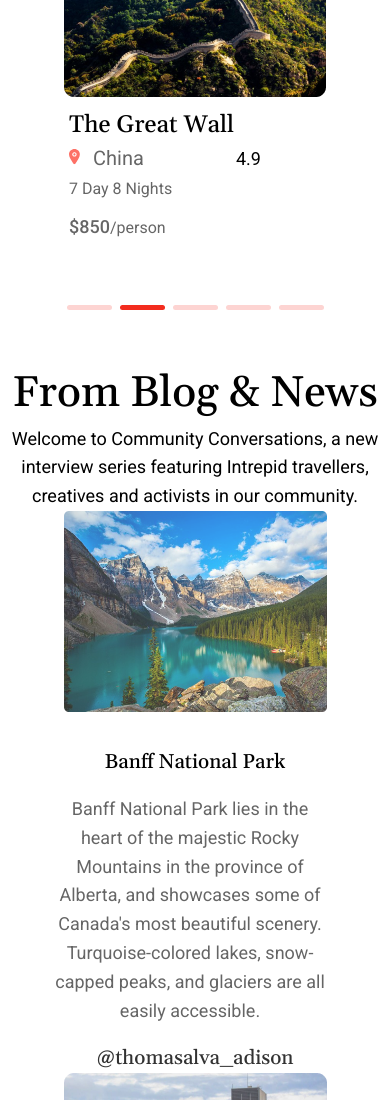
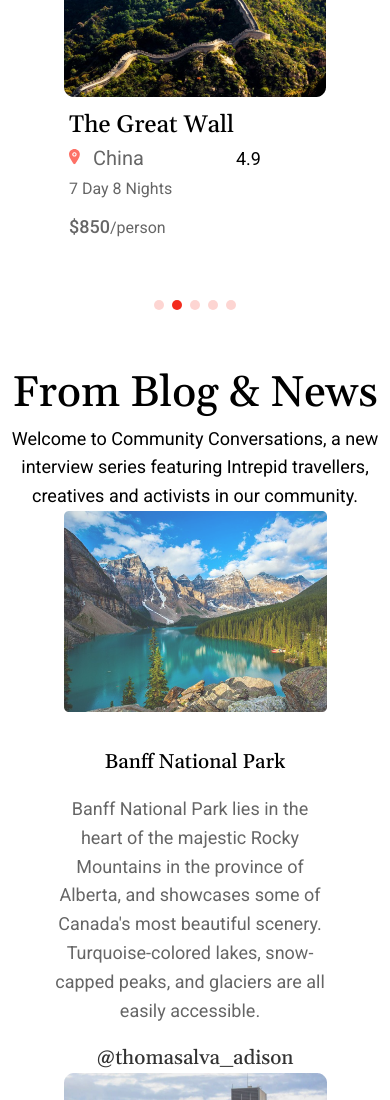
Before and after one commit to shonson-hub/Trevland, a plain HTML site: page index.html in a window 390 px wide. Shown: the part 3029-4129 px from the top of the page. Drawn offline with nearby package versions, Linux system fonts and the light colour scheme; a web font is replaced by a local one.

Commit message:
Update style.css

```diff
--- a/css/style.css
+++ b/css/style.css
@@ -1064,6 +1064,7 @@ transform: rotate(-45deg);
 
 @media (max-width: 800px) {
     .swiper-pagination .swiper-pagination-bullet {
-        width: 45px;
+        width: 10px;
+        height: 10px;
     }
 }
```
